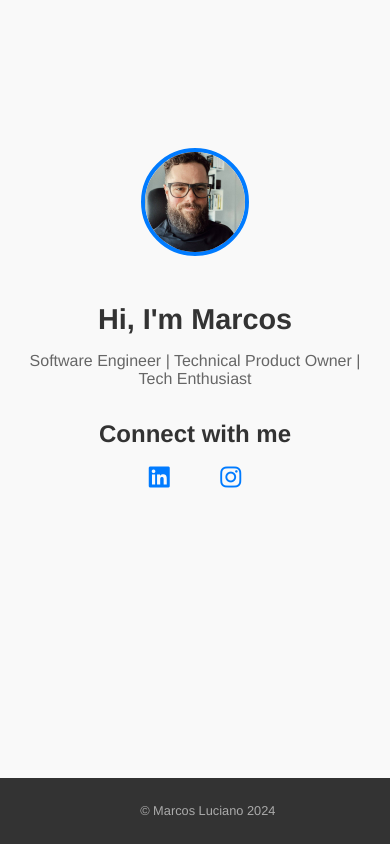
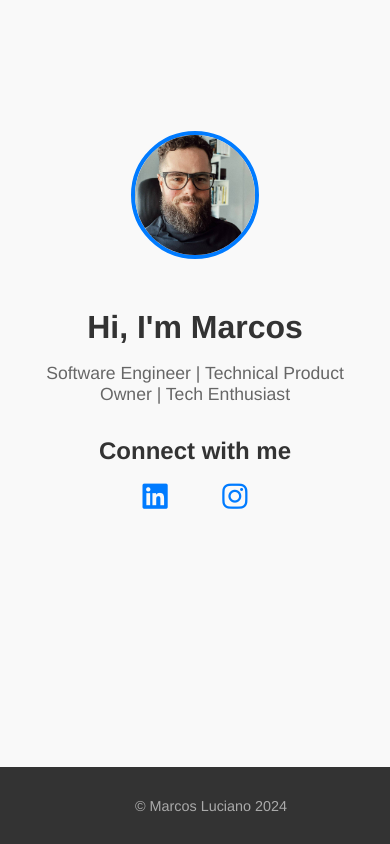
Before and after one commit to msluciano92/personal-blog, a website: page public/index.html in a window 390 px wide. Shown: the top 844 px of the page. Drawn offline with Linux system fonts and the light colour scheme.

Commit message:
Fixed styles for mobile

```diff
--- a/public/css/styles.css
+++ b/public/css/styles.css
@@ -12,9 +12,9 @@ body {
 
 .container {
    text-align: center;  /* Center all text and content */
-   max-width: 800px;
    margin: auto;
-   padding: 20px;
+   padding: 10px;  /* Reduce padding for mobile */
+   max-width: 90%;  /* Allow more room on small screens */
 }
 
 .profile-section {
@@ -91,7 +91,6 @@ footer {
 }
 
 /* --- Mobile View Adjustments --- */
-@media (max-width: 768px) {
 .container {
    padding: 10px;  /* Reduce padding for mobile */
    max-width: 90%;  /* Allow more room on small screens */
@@ -118,34 +117,3 @@ footer {
    font-size: 1.8rem;  /* Reduce icon size slightly */
    margin: 0 10px;  /* Reduce spacing between icons */
 }
-}
-
-@media (max-width: 480px) {
-   .profile-image {
-      width: 100px;
-      height: 100px;
-   }
-
-   .name {
-      font-size: 1.8rem;  /* Further adjustment for very small screens */
-   }
-
-   .title {
-      font-size: 1rem;
-   }
-
-   .bio-section {
-      font-size: 0.9rem;  /* Further adjust for readability on small screens */
-      margin-bottom: 1.5rem;  /* Reduce margin to avoid too much space */
-   }
-
-   .social-links a {
-      font-size: 1.5rem;  /* Further reduce icon size for smaller screens */
-      margin: 0 8px;  /* Reduce spacing between icons */
-   }
-
-   footer {
-      font-size: 0.8rem;  /* Reduce footer text size */
-      padding: 0.8rem;
-   }
-}
```
Lines whose indentation alone changed are shown as unchanged.
